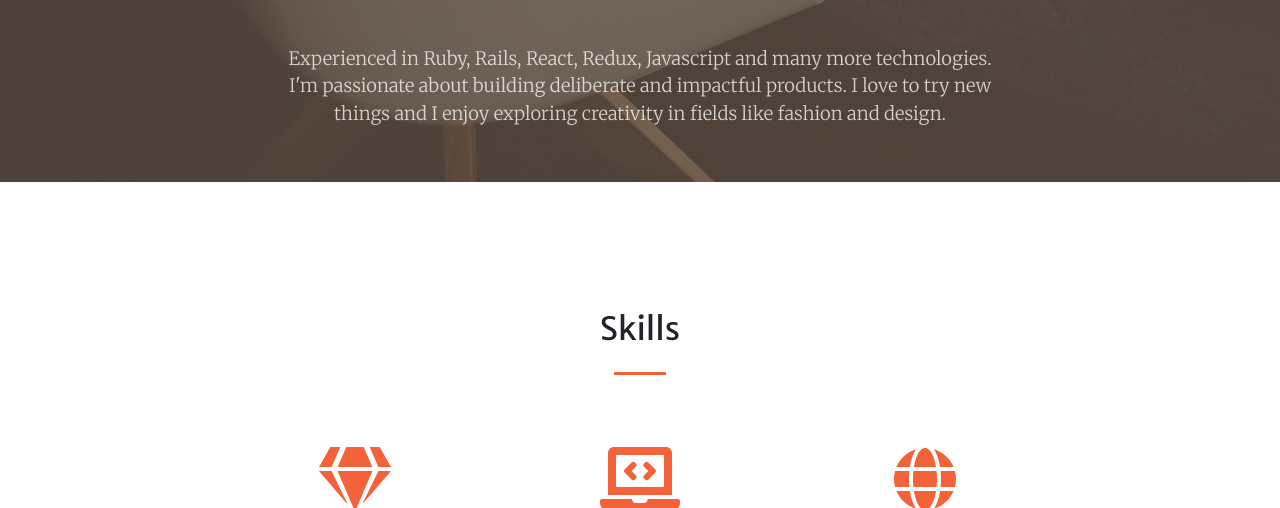
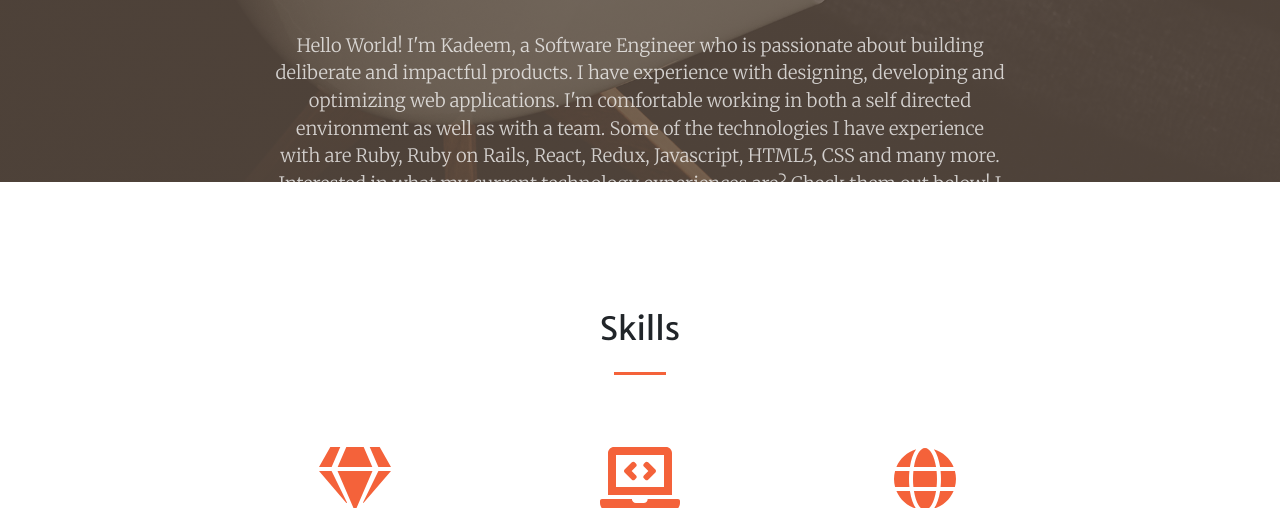
Before and after one commit to Cro5s/kj_portfolio, a plain HTML site: page index.html in a window 1280 px wide. Shown: the part 618-1126 px from the top of the page. Drawn offline with nearby package versions, Linux system fonts and the light colour scheme.

Commit message:
Edit Portfolio Bio

```diff
--- a/index.html
+++ b/index.html
@@ -65,7 +65,9 @@
                     </div>
                     <div class="col-lg-8 align-self-baseline">
                         <p class="text-white-75 font-weight-light mb-5">Software Engineer </p>
-                        <p class="text-white-75 font-weight-light mb-5">Experienced in Ruby, Rails, React, Redux, Javascript and many more technologies. I'm passionate about building deliberate and impactful products. I love to try new things and I enjoy exploring creativity in fields like fashion and design.</p>
+                        <p class="text-white-75 font-weight-light mb-5">Hello World! I'm Kadeem, a Software Engineer who is passionate about building deliberate and impactful products. I have experience with designing, developing and optimizing web applications. I'm comfortable working in both a self directed environment as well as with a team. Some of the technologies I have experience with are Ruby, Ruby on Rails, React, Redux, Javascript, HTML5, CSS and many more. Interested in what my current technology experiences are? Check them out below! I also enjoy working with both relational and non relational databases like PostgreSQL and MongoDB.
+
+                        When I'm not coding, I enjoy winding down with some games, exploring creativity in fields like fashion and design and spending time with friends and family.</p>
                     </div>
                 </div>
             </div>
```
